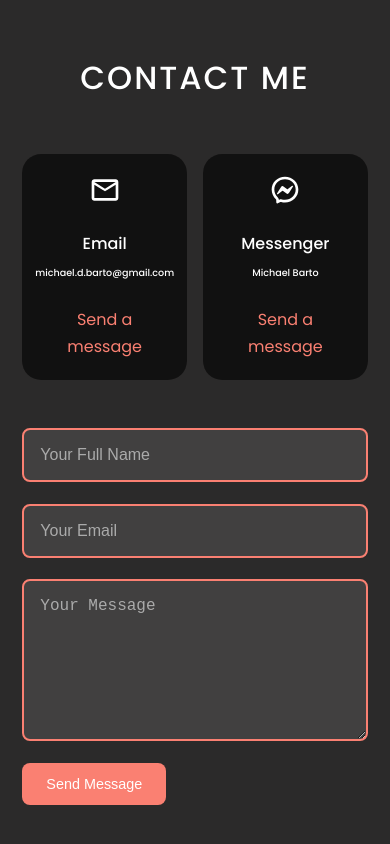
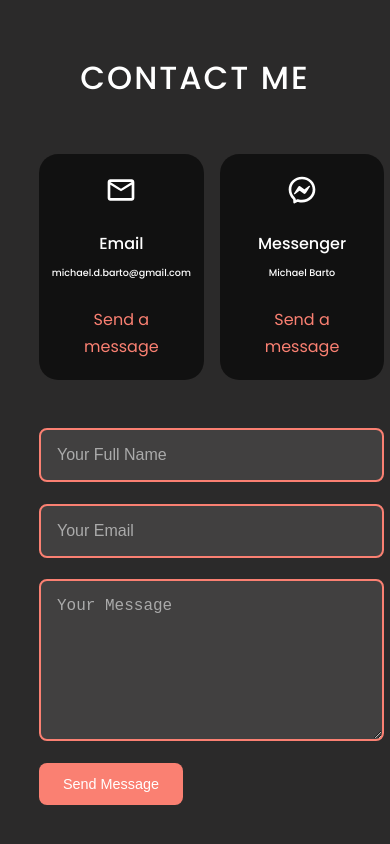
Before and after one commit to mbarto202/react-portfolio-website, a React (Create React App) app: page / in a window 390 px wide. Shown: the part 2351-3195 px from the top of the page. Built offline with nearby package versions, Linux system fonts and the light colour scheme.

Commit message:
fixed responsiveness for contact options

```diff
--- a/src/components/contact/contact.css
+++ b/src/components/contact/contact.css
@@ -91,14 +91,36 @@ textarea::placeholder {
 /* Medium Devices */
 @media screen and (max-width: 1024px) {
   .container.contactContainer {
-    grid-template-columns: 1fr;
-    justify-content: center;
+    grid-template-columns: 1fr; /* Stack the form and contact options */
+    width: 80%; /* Adjust container width for better alignment */
+    margin-top: 3rem; /* Add extra spacing at the top */
   }
 
   .contactOptions {
     align-items: center;
     display: flex;
-    flex-direction: row;
+    flex-direction: row; /* Stack options vertically */
+    gap: 2rem; /* Add consistent spacing between contact options */
+  }
+
+  .contactOption {
+    padding: 1.2rem; /* Adjust padding for medium screens */
+    text-align: center;
+    width: 100%; /* Ensure options take full width */
+    max-width: 400px; /* Prevent options from becoming too wide */
+    margin: 0 auto; /* Center align the options */
+  }
+
+  .contactOption h4,
+  .contactOption h5 {
+    margin: 0.5rem 0; /* Consistent spacing for headers */
+    font-size: 1rem; /* Slightly smaller font size */
+  }
+
+  form {
+    width: 100%; /* Form spans full width */
+    max-width: 500px; /* Restrict the form's width */
+    margin: 0 auto; /* Center the form */
   }
 }
 
```
